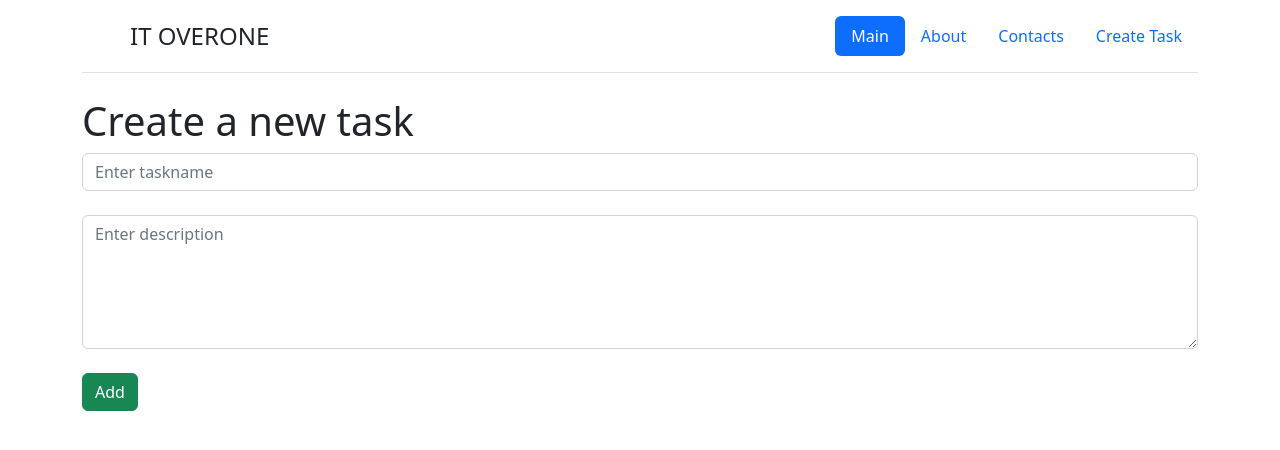
After one commit to MikhailStukalau/Web2, a Django app: page /create/ in a window 1280 px wide. The commit adds this page. Shown: the top 450 px of the page. Run offline with Django 4.2, Linux system fonts and the light colour scheme.

Commit message:
start_files

```diff
--- a/newsite/main/templates/base.html
+++ b/newsite/main/templates/base.html
@@ -2,25 +2,32 @@
 <html lang="en">
 <head>
     <meta charset="UTF-8">
-    <title>{% block title %} {% endblock %}</title>
+    <title>
+        {% block title %} {% endblock %}
+    </title>
     <link rel="stylesheet" href="https://cdn.jsdelivr.net/npm/bootstrap@5.2.0/dist/css/bootstrap.min.css">
-</head>
+    </head>
 <body>
-    <div class="d-flex flex-column flex-md-row align-items-center pb-3 mb-4 border-bottom">
-      <a href="/" class="d-flex align-items-center text-dark text-decoration-none">
-        <span class="fs-4">IT OVERONE</span>
-      </a>
 
-      <nav class="d-inline-flex mt-2 mt-md-0 ms-md-auto">
-          <a class="me-3 py-2 text-dark text-decoration-none" href="{% url 'home' %}">Main</a>
-          <a class="me-3 py-2 text-dark text-decoration-none" href="{% url 'about' %}">About</a>
-          <a class="me-3 py-2 text-dark text-decoration-none" href="{% url 'contacts' %}">Contacts</a>
-      </nav>
+    <div class="container">
+        <header class="d-flex flex-wrap justify-content-center py-3 mb-4 border-bottom">
+          <a href="/" class="d-flex align-items-center mb-3 mb-md-0 me-md-auto text-dark text-decoration-none">
+            <svg class="bi me-2" width="40" height="32"><use xlink:href="#bootstrap"></use></svg>
+            <span class="fs-4">IT OVERONE</span>
+          </a>
+
+          <ul class="nav nav-pills">
+            <li class="nav-item"><a href="{% url 'home' %}" class="nav-link active" aria-current="page">Main</a></li>
+            <li class="nav-item"><a href="{% url 'about' %}" class="nav-link">About</a></li>
+            <li class="nav-item"><a href="{% url 'contacts' %}" class="nav-link">Contacts</a></li>
+            <li class="nav-item"><a href="{% url 'create' %}" class="nav-link">Create Task</a></li>
+          </ul>
+        </header>
     </div>
+
     <div class="container">
         {% block content %} {% endblock %}
     </div>
 
-
 </body>
 </html>
--- /dev/null
+++ b/newsite/main/templates/create.html
@@ -0,0 +1,13 @@
+{% extends 'base.html'%}
+{% block title %}
+Create a new task
+{% endblock %}
+
+{% block content %}
+    <h1>Create a new task</h1>
+    <form method="post">
+        <input type="text" placeholder="Enter taskname" class="form-control"><br>
+        <textarea type="text" placeholder="Enter description" class="form-control" rows="5"></textarea><br>
+        <button type="submit" class="btn btn-success">Add</button>
+    </form>
+{% endblock %}
--- a/newsite/main/urls.py
+++ b/newsite/main/urls.py
@@ -4,5 +4,7 @@ from . import views
 urlpatterns = [
     path('', views.index, name='home'),
     path('about/', views.about, name='about'),
-    path('contacts/', views.contacts, name='contacts')
+    path('contacts/', views.contacts, name='contacts'),
+    path('create/', views.create, name='create'),
+    path('<int:pk>/', views.task_detail, name='task_detail')
 ]
--- a/newsite/main/views.py
+++ b/newsite/main/views.py
@@ -12,3 +12,13 @@ def about(request):
 
 def contacts(request):
     return render(request, 'contacts.html')
+
+def create(request):
+    return render(request, 'create.html')
+
+def task_detail(request, pk):
+    tasks = Task.objects.get(pk=pk)
+    context = {
+        'tasks': tasks
+    }
+    return render(request, 'task_detail.html', context)
--- a/newsite/newsite/settings.py
+++ b/newsite/newsite/settings.py
@@ -55,7 +55,7 @@ ROOT_URLCONF = 'newsite.urls'
 TEMPLATES = [
     {
         'BACKEND': 'django.template.backends.django.DjangoTemplates',
-        'DIRS': [],
+        'DIRS': ['templates'],
         'APP_DIRS': True,
         'OPTIONS': {
             'context_processors': [
```
Also changed, not shown: newsite/main/templates/index.html (+58 -2 lines), newsite/main/templates/task_detail.html (added, +19 -0 lines), newsite/main/static/img/1.jpg (added), newsite/main/static/img/2.jpg (added), newsite/main/static/img/3.jpg (added), newsite/main/static/img/overone.png (added).
